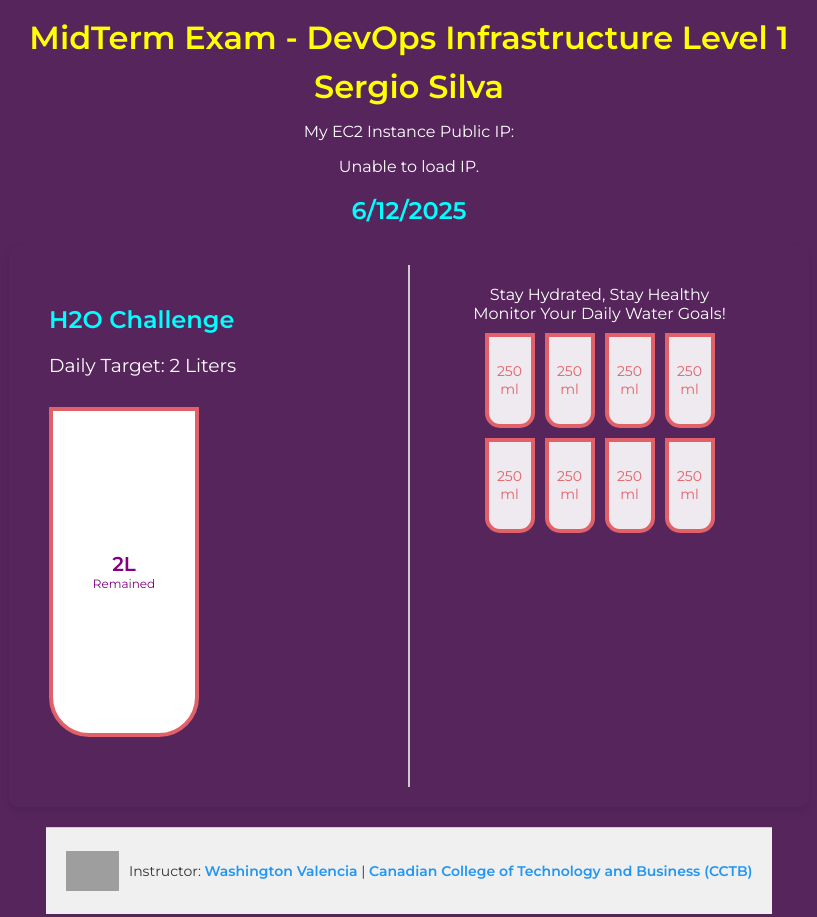
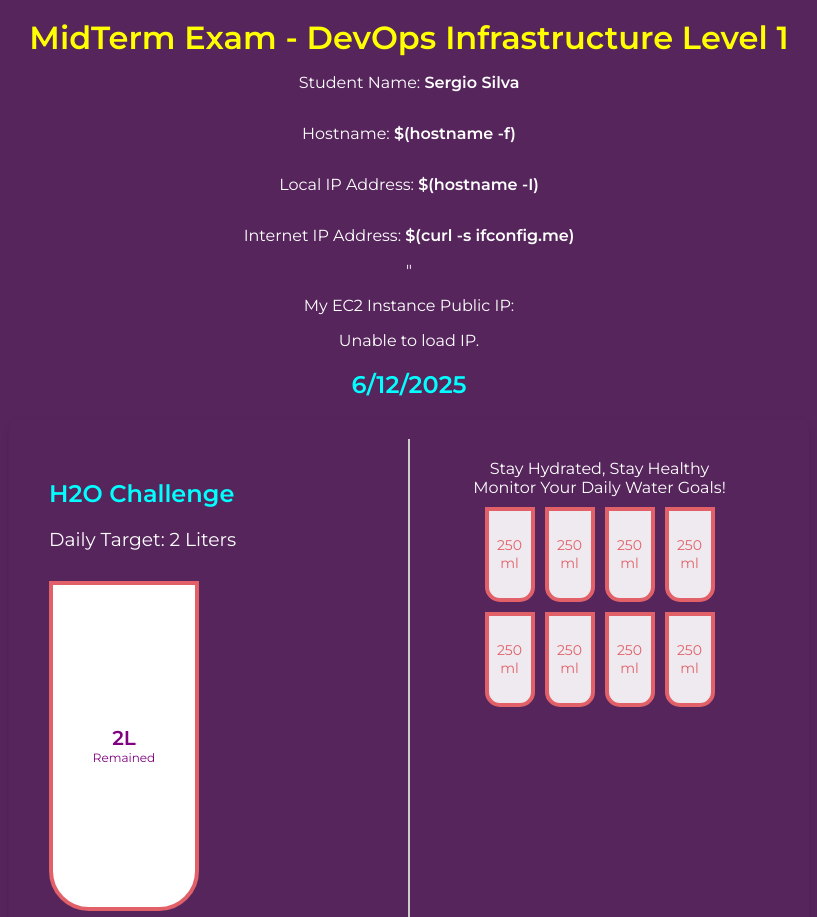
Before and after one commit to sbzsilva/IST101G1-S2-Midterm-sergio, a plain HTML site: page index.html in a window 1280 px wide. Shown: the top 917 px of the page, without its empty margins (231-1048 px from the left). Drawn offline with Linux system fonts and the light colour scheme; no server answers; grey boxes are pictures that could not be loaded.

Commit message:
Add files

```diff
--- a/index.html
+++ b/index.html
@@ -29,7 +29,10 @@
 
 <body>
   <h1 id="title">MidTerm Exam - DevOps Infrastructure Level 1</h1>
-  <h1>Sergio Silva</h1>
+ <p>Student Name: <b>Sergio Silva</b></p>
+ <p>Hostname: <b>$(hostname -f)</b></p>
+ <p>Local IP Address: <b>$(hostname -I)</b></p>
+ <p>Internet IP Address: <b>$(curl -s ifconfig.me)</b></p>"
   <p>My EC2 Instance Public IP:</p>
   <div id="ec2-ip">Loading...</div>
 
```
